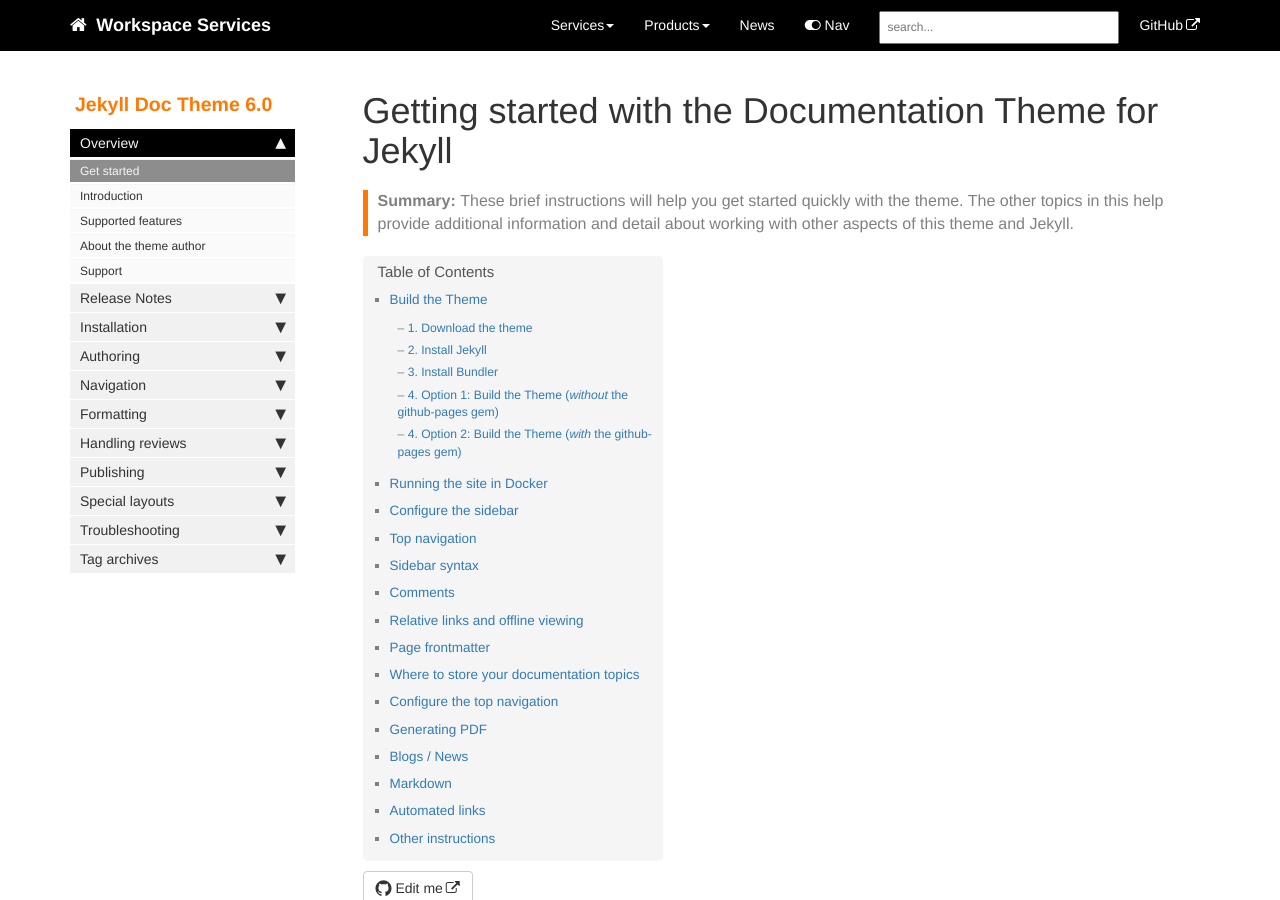
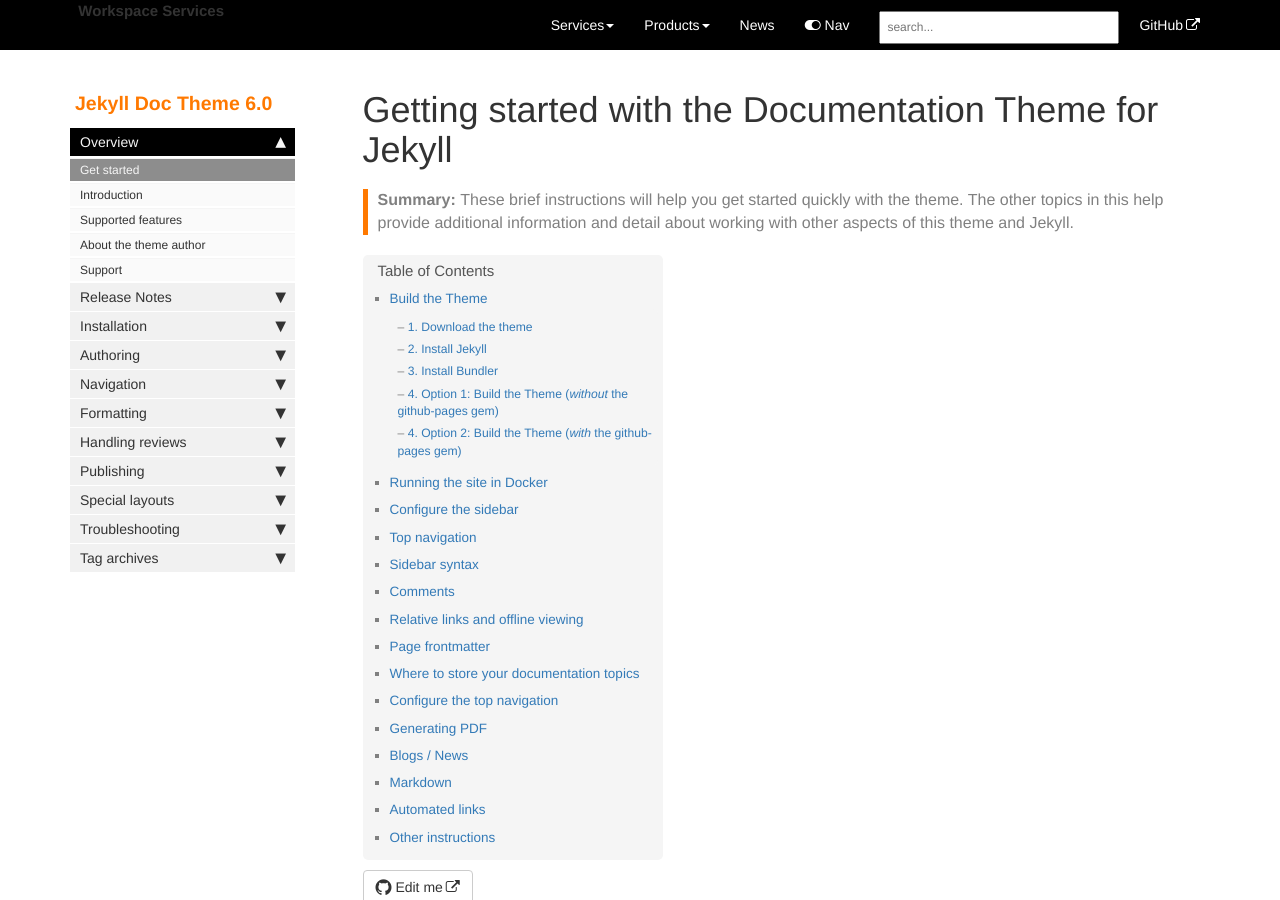
Before and after one commit to brummens/workspace-docs, a Jekyll site: the page built from index.md, in a window 1280 px wide and 900 px high. Built offline with Jekyll 4.4.1, drawn with Linux system fonts in a browser that asks for light colours; comment, search, counter and statistics services are not loaded.

Commit message:
Update topnav.html

```diff
--- a/_includes/topnav.html
+++ b/_includes/topnav.html
@@ -8,7 +8,7 @@
                 <span class="icon-bar"></span>
                 <span class="icon-bar"></span>
             </button>
-            <a class="fa fa-home fa-lg navbar-brand" href="index.html">&nbsp;<span class="projectTitle"> {{site.topnav_title}}</span></a>
+            &nbsp;<span class="projectTitle"> {{site.topnav_title}}</span></a>
         </div>
         <div class="collapse navbar-collapse" id="bs-example-navbar-collapse-1">
             <ul class="nav navbar-nav navbar-right">
```
